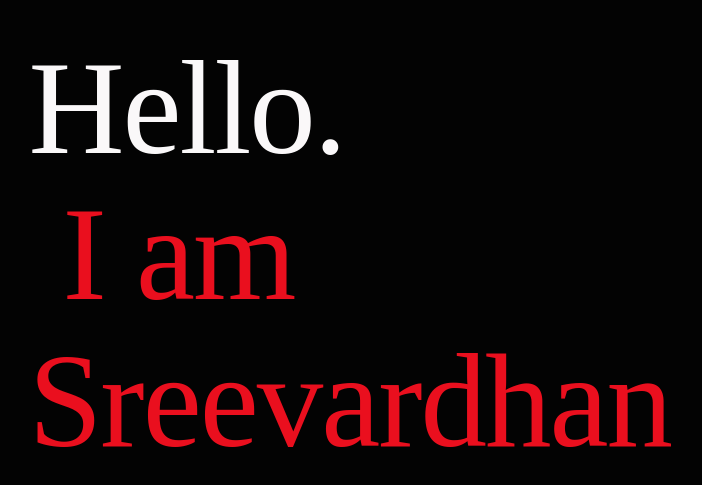
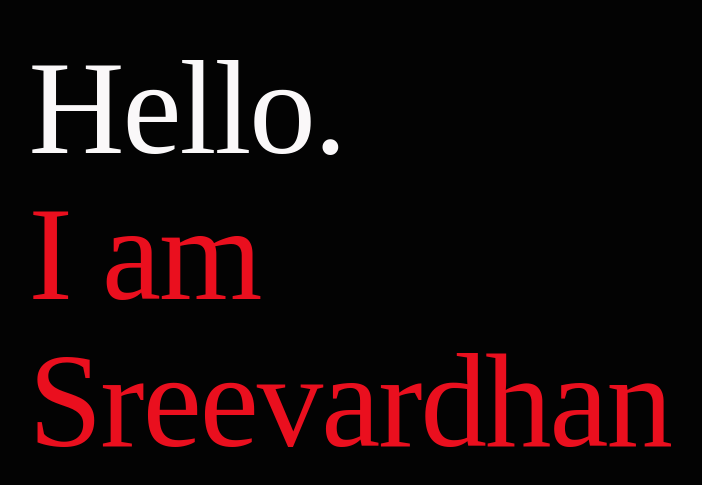
Before and after one commit to SreevardhanTaluchuri/portfolio-website, a React (Create React App) app: page / in a window 1280 px wide. Shown: the part 125-610 px from the top of the page, without its empty margins (202-904 px from the left). Built offline with nearby package versions, Linux system fonts and the light colour scheme; a web font is replaced by a local one.

Commit message:
Fixed I am text

```diff
--- a/src/Components/Hero/Hero.css
+++ b/src/Components/Hero/Hero.css
@@ -18,6 +18,7 @@
   color: #faf8f9;
   font-family: "Lora Semibold";
   margin: 0;
+  text-align: start;
 }
 .HeroWrapper .HeroContainer .IntroContainer .TextRed {
   cursor: pointer;
@@ -28,6 +29,7 @@
   color: #ea0f1e;
   font-family: "Lora Semibold";
   margin: 0;
+  text-align: start;
 }
 .HeroWrapper .HeroContainer .IntroContainer .TextRed:nth-child(2) {
   width: 300px;
--- a/src/Components/Hero/Hero.scss
+++ b/src/Components/Hero/Hero.scss
@@ -9,6 +9,7 @@
     color: $color;
     font-family: "Lora Semibold";
     margin: 0;
+    text-align: start;
 }
 
 .HeroWrapper {
```
Also changed, not shown: 1 other file (tests, documents, lock files or other folders).
